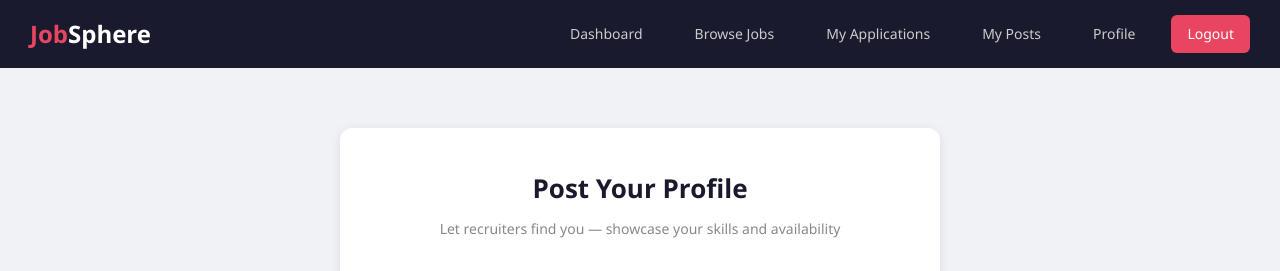
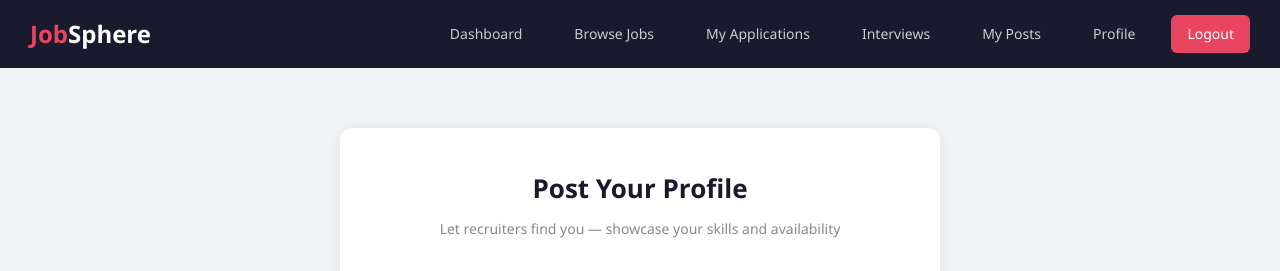
Before and after one commit to Sharmin-Sultana-Shila/JobSphere, a Django app: page /recruitments/seeker-post/create/ in a window 1280 px wide. Shown: the top 271 px of the page. Run offline with Django 5.2, Linux system fonts and the light colour scheme; a user stored in the database is signed in; data comes from the database, SQL or seed files in the repository.

Commit message:
Update base.html

```diff
--- a/templates/base.html
+++ b/templates/base.html
@@ -280,12 +280,14 @@
                     <a href="{% url 'seeker_dashboard' %}">Dashboard</a>
                     <a href="{% url 'job_list' %}">Browse Jobs</a>
                     <a href="{% url 'my_applications' %}">My Applications</a>
+                    <a href="{% url 'my_interviews' %}">Interviews</a>
                     <a href="{% url 'my_seeker_posts' %}">My Posts</a>
                     <a href="{% url 'seeker_profile' %}">Profile</a>
                 {% elif user.user_type == 'recruiter' %}
                     <a href="{% url 'recruiter_dashboard' %}">Dashboard</a>
                     <a href="{% url 'my_job_posts' %}">My Posts</a>
                     <a href="{% url 'create_job_post' %}">Post Job</a>
+                    <a href="{% url 'interview_list' %}">Interviews</a>
                     <a href="{% url 'seeker_posts_browser' %}">Find Talent</a>
                     <a href="{% url 'recruiter_profile' %}">Profile</a>
                 {% endif %}
```
